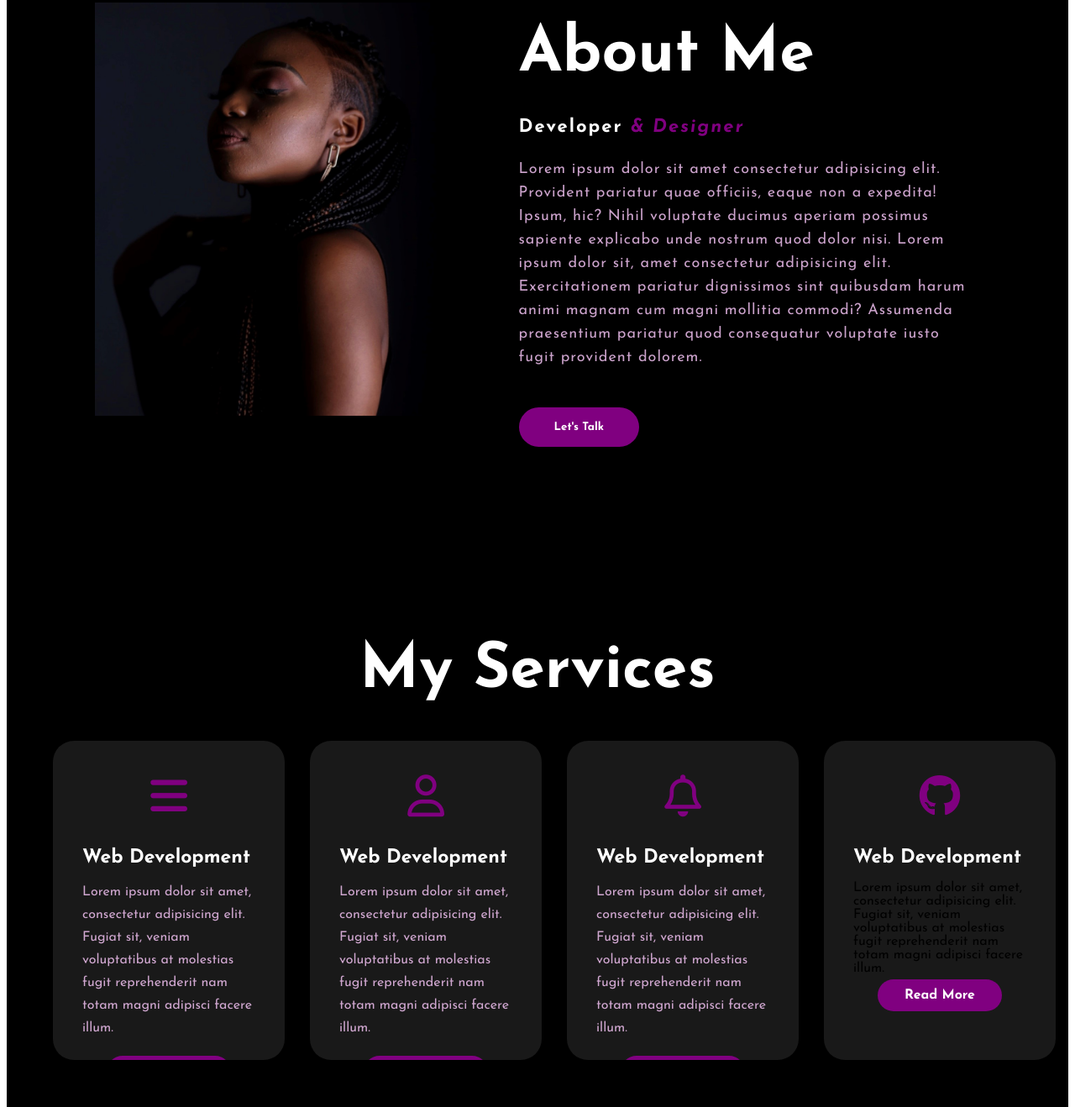
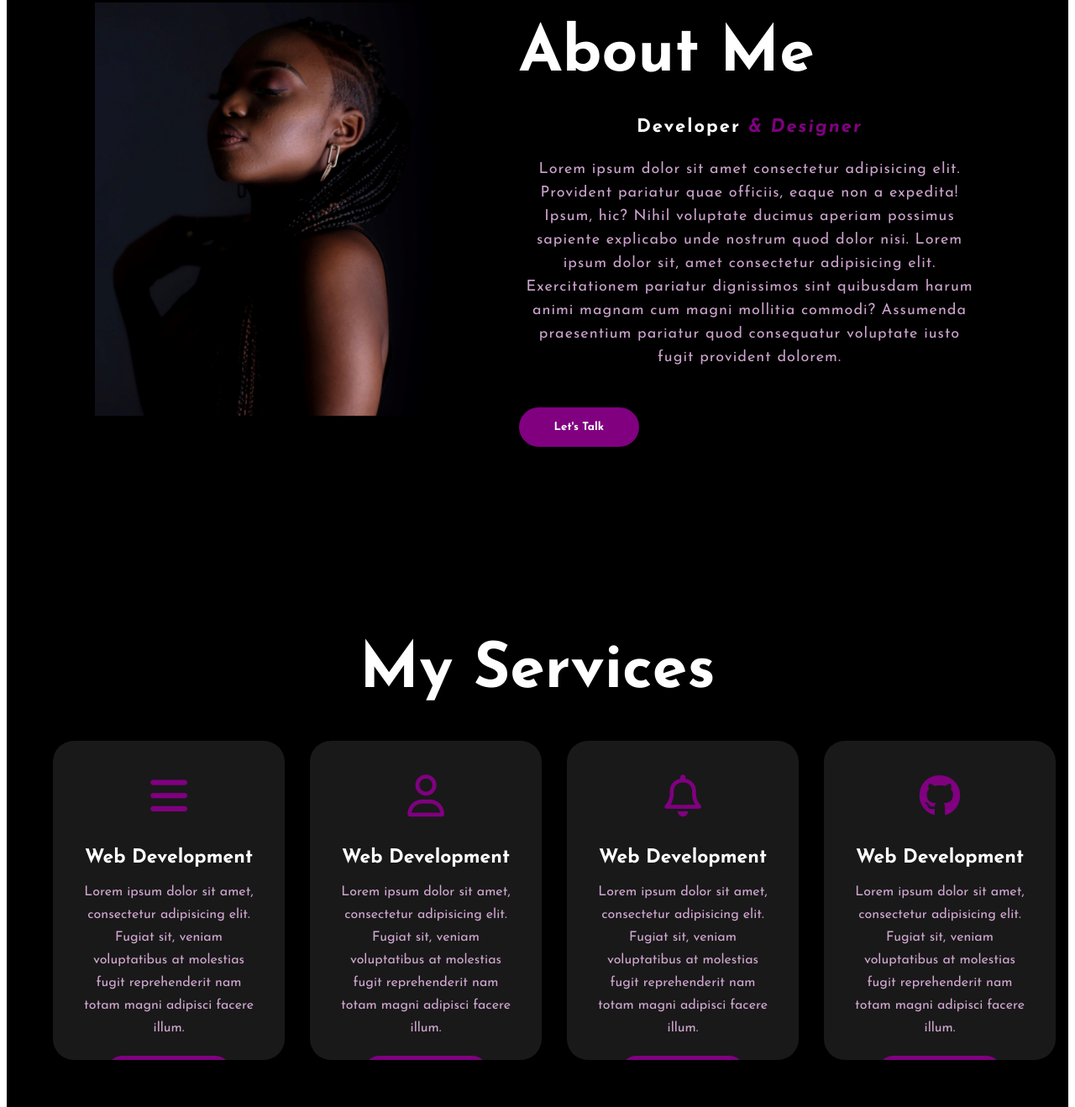
Before and after one commit to ShereenM01/Port, a plain HTML site: page index.html in a window 1280 px wide. Shown: the part 942-2260 px from the top of the page at 84% size. Drawn offline with Linux system fonts and the light colour scheme.

Commit message:
eighth commit

```diff
--- a/index.html
+++ b/index.html
@@ -93,7 +93,7 @@
                 <li class="card">
                     <i class="fa-brands fa-github"></i>
                     <h5>Web Development</h5>
-                    <articleS>
+                    <article>
                         <p>Lorem ipsum dolor sit amet, consectetur adipisicing elit. Fugiat sit, veniam voluptatibus at molestias fugit reprehenderit nam totam magni adipisci facere illum.</p>
 
                         <p style="text-align: center;">
--- a/style.css
+++ b/style.css
@@ -8,7 +8,7 @@
 .heading{
     height: 100vh;
     max-width: 100%;
-    min-width: relative;
+    min-width: auto;
     background-image: url(background.jpg);
     background-size: cover;
     background-position: center;
@@ -138,6 +138,8 @@ nav ul li a:hover{
     letter-spacing: 2px;
     font-size: 22px;
     margin-bottom: 25px;
+    text-align: center;
+
 }
 .about-text p{
     color: #fcfc;
@@ -145,6 +147,7 @@ nav ul li a:hover{
     line-height: 28px;
     font-size: 18px;
     margin-bottom: 45px;
+    text-align: center;
 }
 button{
     background-color: purple;
@@ -179,6 +182,7 @@ button:hover{
     justify-content: center;
     align-items: center;
     min-height: 400px;
+    text-align:center ;
 }
 .card{
     height: 380px;
```
